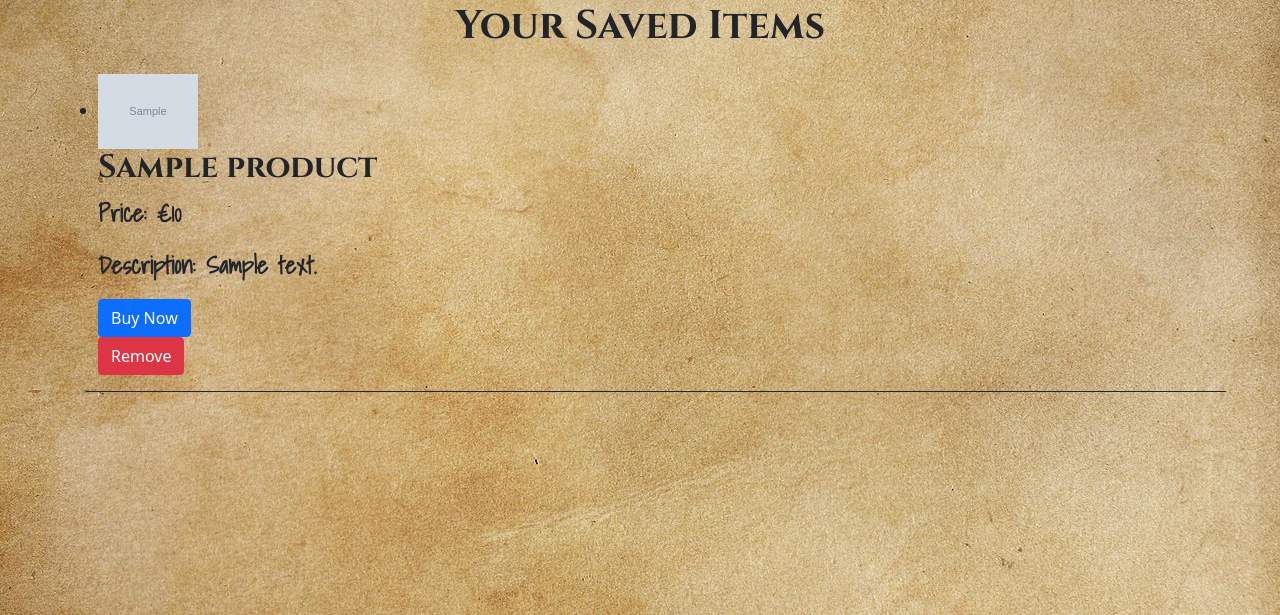
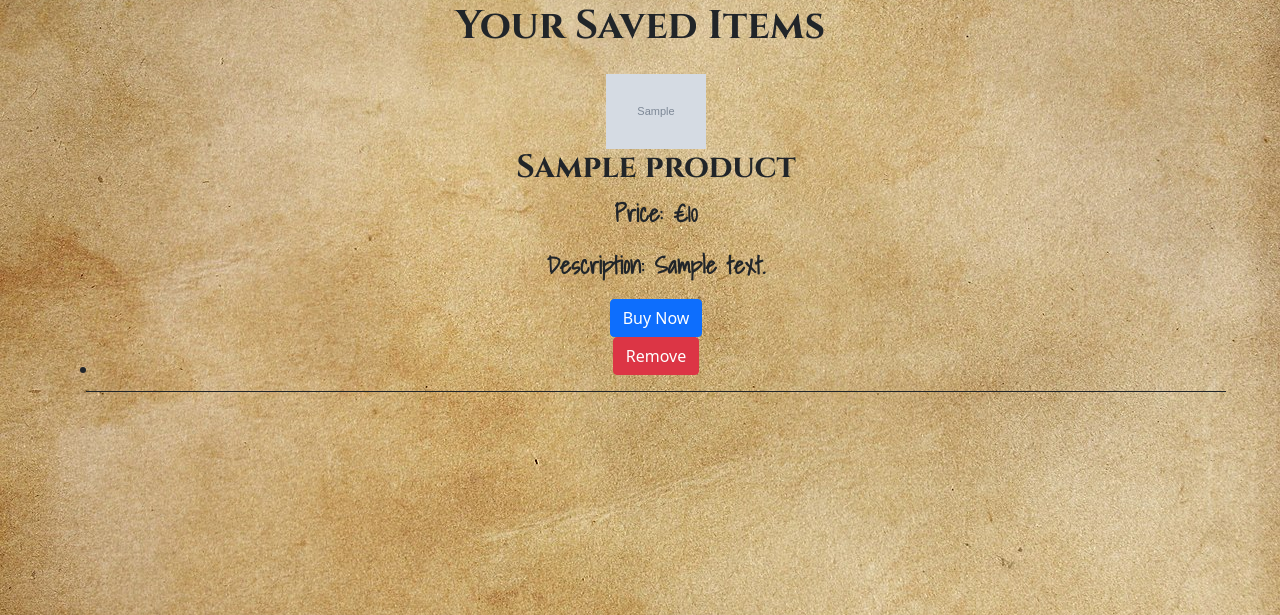
Before and after one commit to Mbutler1991/boardom-be-gone, a Django app: template saved/templates/saved/saved.html in a window 1280 px wide. Shown: the part 206-821 px from the top of the page. Run offline with Django 4.2, Linux system fonts and the light colour scheme; the template is opened without the code that fills it: most values are stand-ins (such as "Sample title", 1, 10 or a date in 2020); grey boxes marked "Sample" are stand-in pictures.

Commit message:
added bootstrap styles to saved.html

```diff
--- a/saved/templates/saved/saved.html
+++ b/saved/templates/saved/saved.html
@@ -10,18 +10,28 @@
     {% for item in saved_items %}
     <div class="container py-3 border-bottom border-dark">
         <li>
+            <div class="row text-center">
+                <div class="col-4"></div>
+                <div class="col-4">
                     <img src="{{ item.product.image.url }}" alt="{{ item.product.name }}" width="100">
+
                     <h2>{{ item.product.name }}</h2>
                     <p>Price: €{{ item.product.price }}</p>
                     <p>Description: {{ item.product.description }}</p>
+
+
                     <form method="post">
                         {% csrf_token %}
-                <button class="btn btn-primary" type="submit">Buy Now</button>
+                        <button class="btn btn-primary btn-block" type="submit">Buy Now</button>
                     </form>
+
                     <form method="post" action="{% url 'remove_from_saved' saved_id=item.id %}">
                         {% csrf_token %}
-                <button class="btn btn-danger" type="submit">Remove</button>
+                        <button class="btn btn-danger btn-block" type="submit">Remove</button>
                     </form>
+                </div>
+                <div class="col-4"></div>
+            </div>
         </li>
     </div>
     {% endfor %}
```
Lines whose indentation alone changed are shown as unchanged.
